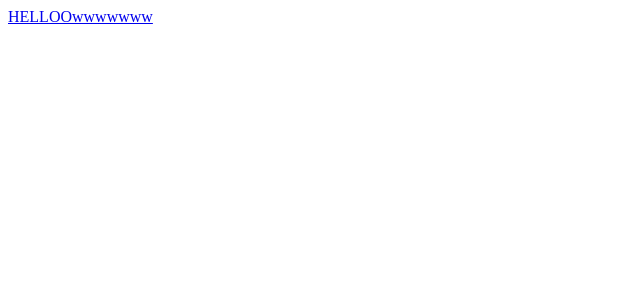
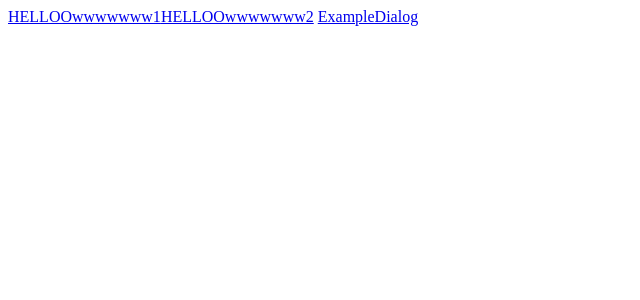
Before and after one commit to bigzeus007/st-sad-project, a Next.js app: page / in a window 1280 px wide. Shown: the top 300 px of the page, without its empty margins (0-640 px from the left). Built offline with nearby package versions, Linux system fonts and the light colour scheme.

Commit message:
NEXT TESTING

```diff
--- a/package.json
+++ b/package.json
@@ -11,6 +11,9 @@
   "author": "S.tarhi",
   "license": "ISC",
   "dependencies": {
+    "@reach/dialog": "^0.16.2",
+    "@reach/visually-hidden": "^0.16.0",
+    "lint": "^0.7.0",
     "next": "^12.0.8",
     "react": "^17.0.2",
     "react-dom": "^17.0.2"
--- a/pages/components/Test.js
+++ b/pages/components/Test.js
@@ -1,6 +1,6 @@
 import Link from "next/link";
 
-export default function Test(){
+export default function Test2(){
     return(
         <Link href="/">
             <a> RETOUR </a>
--- a/pages/index.js
+++ b/pages/index.js
@@ -1,8 +1,18 @@
-import Link from 'next/link'
-export default function Home(){
-    return (
-        <Link href={"/components/Test"}>
-        <a>HELLOOwwwwwww</a>
-        </Link>
-     );
-};
+import Link from "next/link";
+export default function Home() {
+  return (
+    <>
+      <Link href={"/components/Test"}>
+        <a>HELLOOwwwwwww1</a>
+      </Link>
+
+      <Link href={"/components/Test2"}>
+        <a>HELLOOwwwwwww2</a>
+      </Link>
+      {` `}
+      <Link href={"/components/ExampleDialog"}>
+        <a>ExampleDialog</a>
+      </Link>
+    </>
+  );
+}
```
Also changed, not shown: 1 other file (tests, documents, lock files or other folders).
